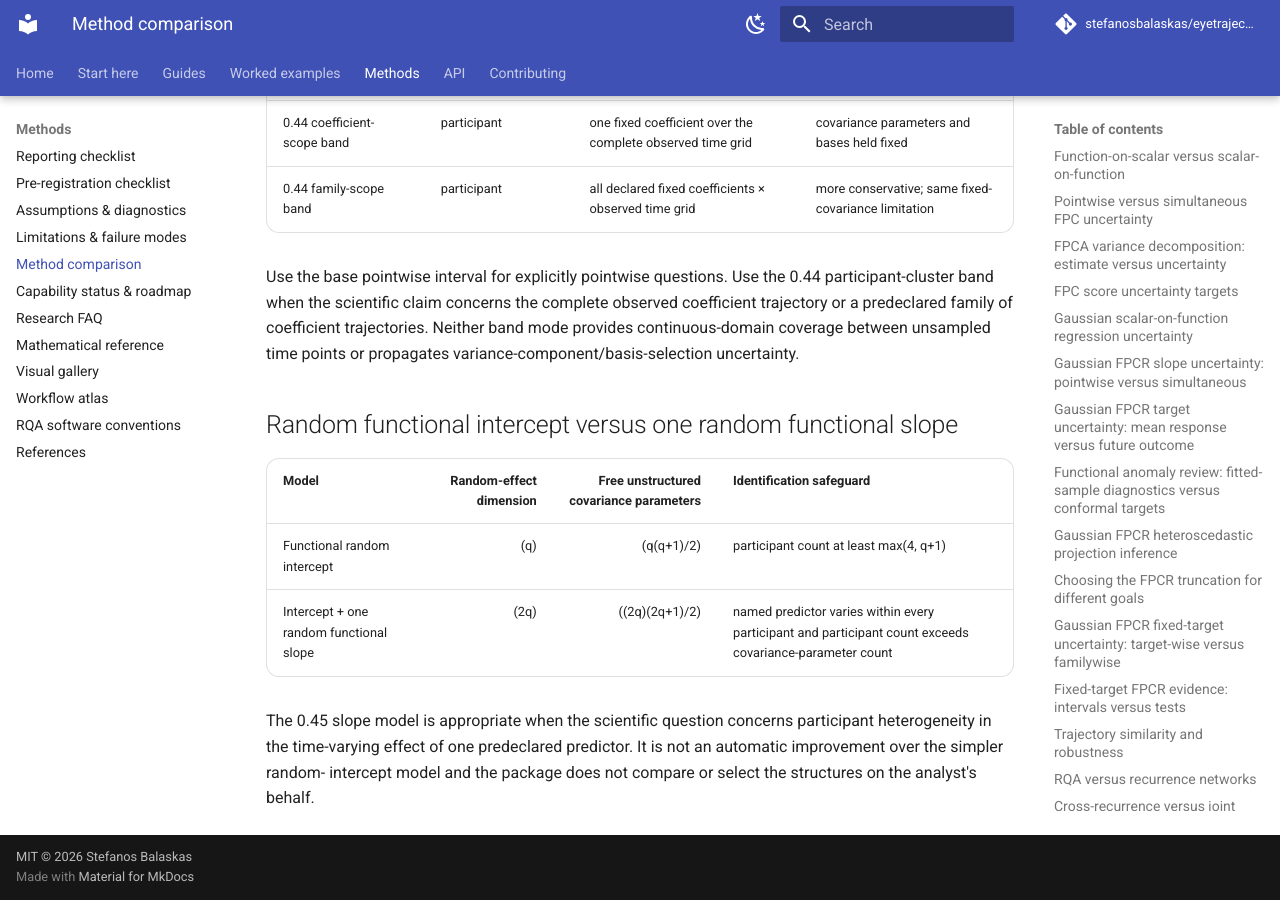
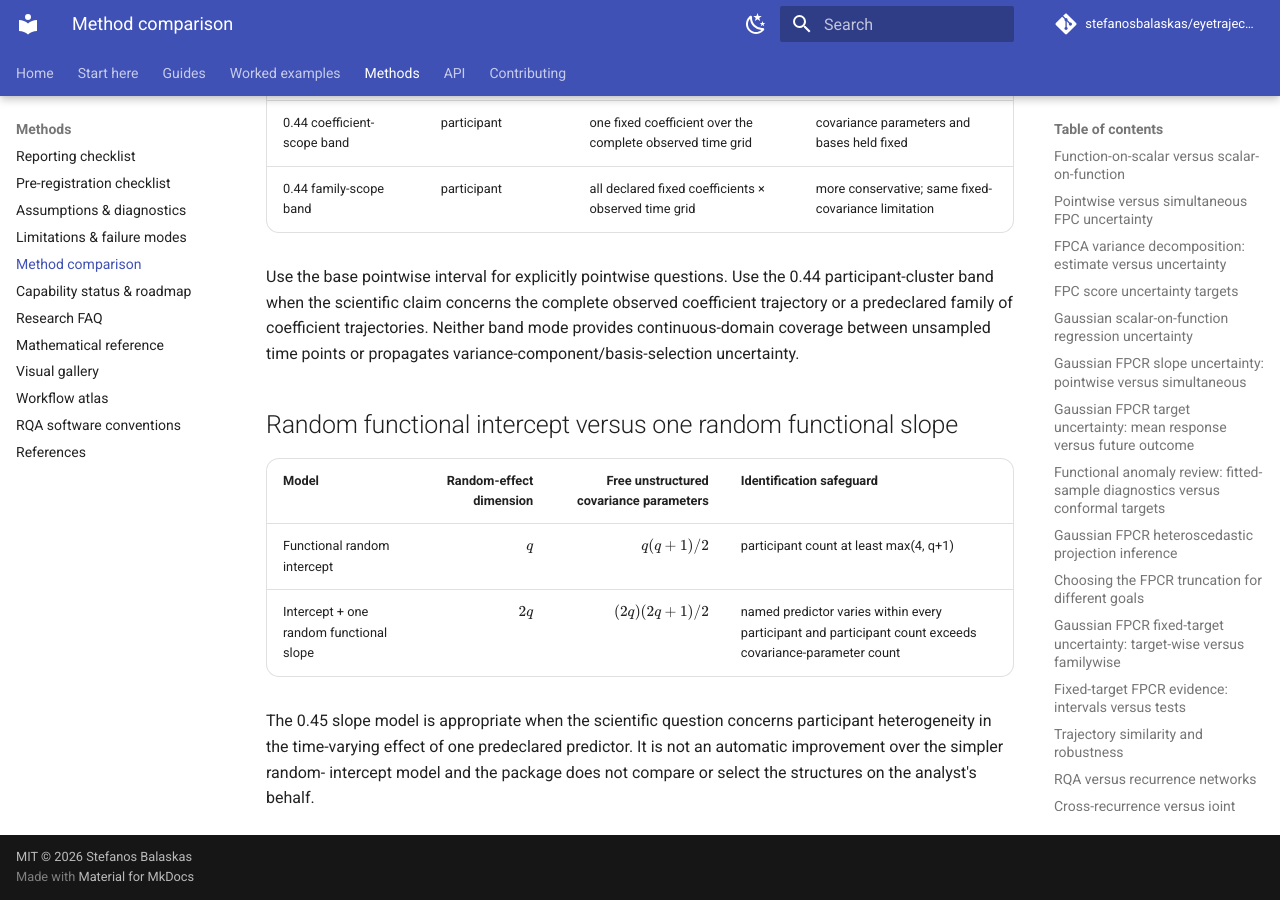
Before and after one commit to stefanosbalaskas/eyetrajectoriespy, an MkDocs documentation site: the page built from docs/methods/method-comparison.md, in a window 1280 px wide and 900 px high, scrolled down 11998 px. Built offline with MkDocs 1.6.1 and Material for MkDocs 9.7.7, drawn with Linux system fonts in a browser that asks for light colours; comment, search, counter and statistics services are not loaded.

Commit message:
Normalize random-slope comparison mathematics

```diff
--- a/docs/methods/method-comparison.md
+++ b/docs/methods/method-comparison.md
@@ -258,8 +258,8 @@ uncertainty.
 
 | Model | Random-effect dimension | Free unstructured covariance parameters | Identification safeguard |
 |---|---:|---:|---|
-| Functional random intercept | (q) | (q(q+1)/2) | participant count at least max(4, q+1) |
-| Intercept + one random functional slope | (2q) | ((2q)(2q+1)/2) | named predictor varies within every participant and participant count exceeds covariance-parameter count |
+| Functional random intercept | $q$ | $q(q+1)/2$ | participant count at least max(4, q+1) |
+| Intercept + one random functional slope | $2q$ | $(2q)(2q+1)/2$ | named predictor varies within every participant and participant count exceeds covariance-parameter count |
 
 The 0.45 slope model is appropriate when the scientific question concerns
 participant heterogeneity in the time-varying effect of one predeclared
```
